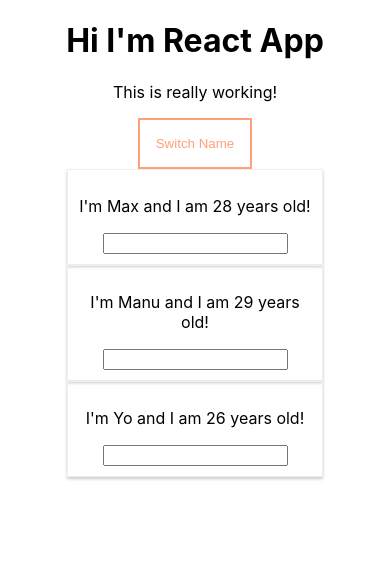
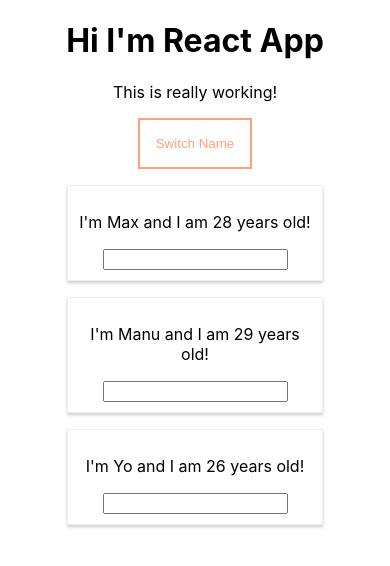
Before and after one commit to shanerwu/react-complete-guide, a React (Create React App) app: page / in a window 390 px wide. Both pictures are taken after a click on the button "Switch Name". Shown: the top 566 px of the page. Built offline with nearby package versions, Linux system fonts and the light colour scheme.

Commit message:
Working with Media Queries

```diff
--- a/src/Person/Person.module.css
+++ b/src/Person/Person.module.css
@@ -1,8 +1,14 @@
 .Person {
     width: 60%;
-    margin: auto;
+    margin: 16px auto;
     padding: 10px;
     border: 1px solid #eee;
     box-shadow: 0 2px 3px #ccc;
     text-align: center;
 }
+
+@media (min-width: 500px) {
+    .Person {
+        width: 450px;
+    }
+}
```
